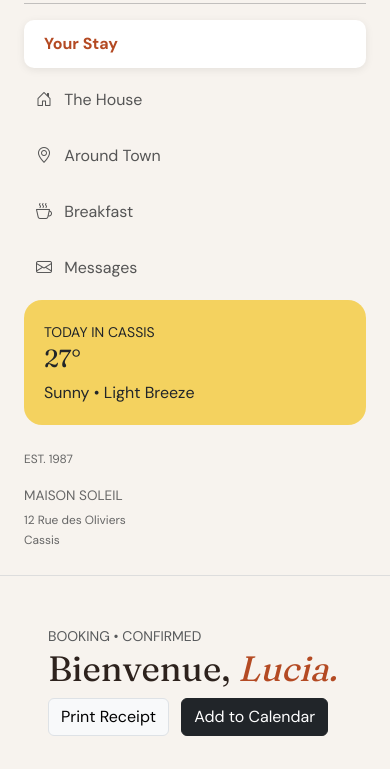
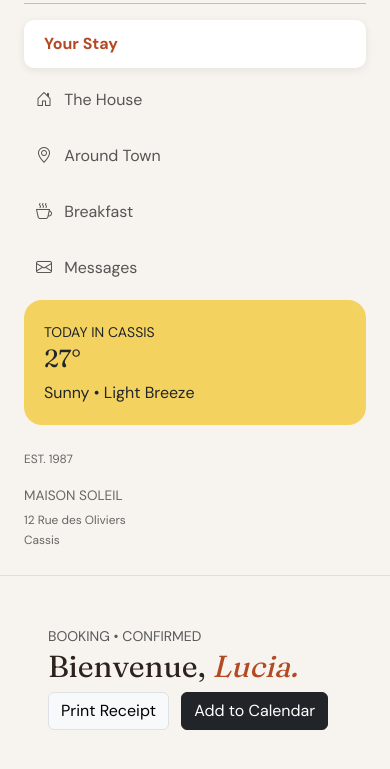
Before and after one commit to fork888/SBA3, a plain HTML site: page index.html in a window 390 px wide. Shown: the part 75-844 px from the top of the page. Drawn offline with nearby package versions, Linux system fonts and the light colour scheme.

Commit message:
changed mobile font size for responsiveness

```diff
--- a/style.css
+++ b/style.css
@@ -193,6 +193,6 @@ main{
     }
 
     .welcome-title{
-        font-size:2.2rem;
+        font-size:1.9rem;
     }
 }
```
